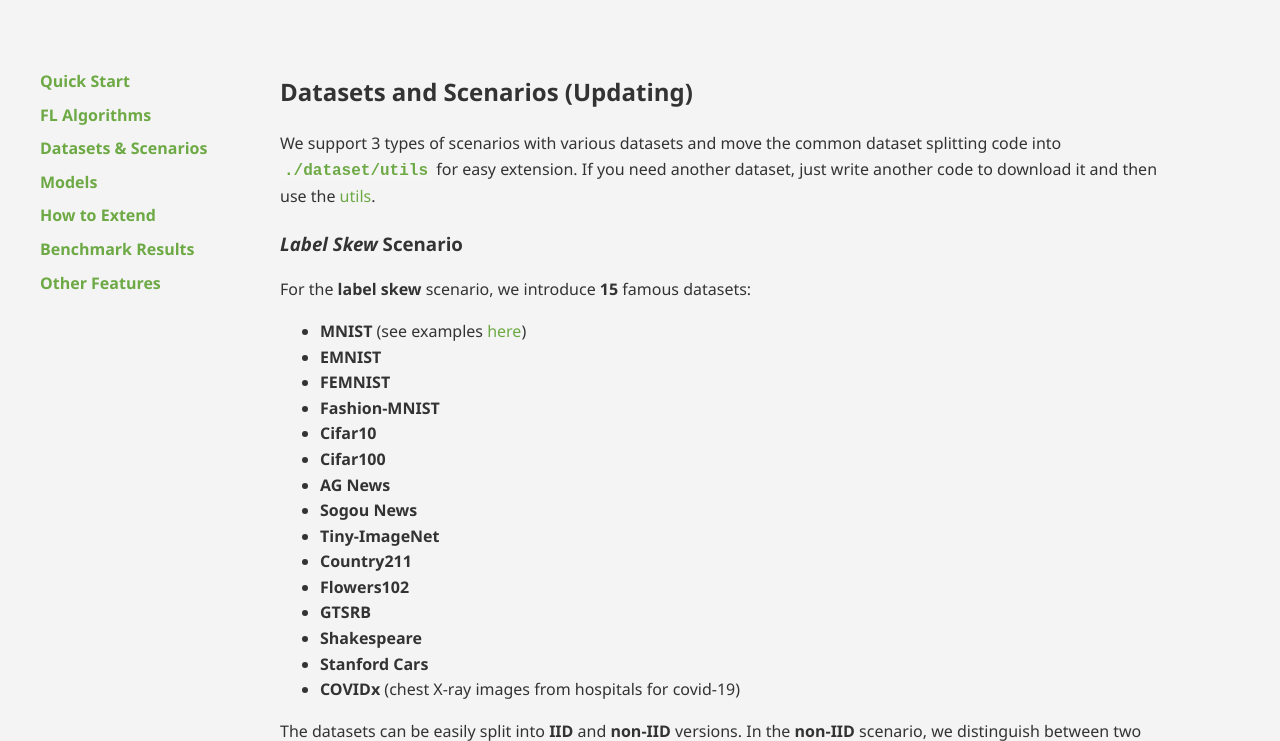
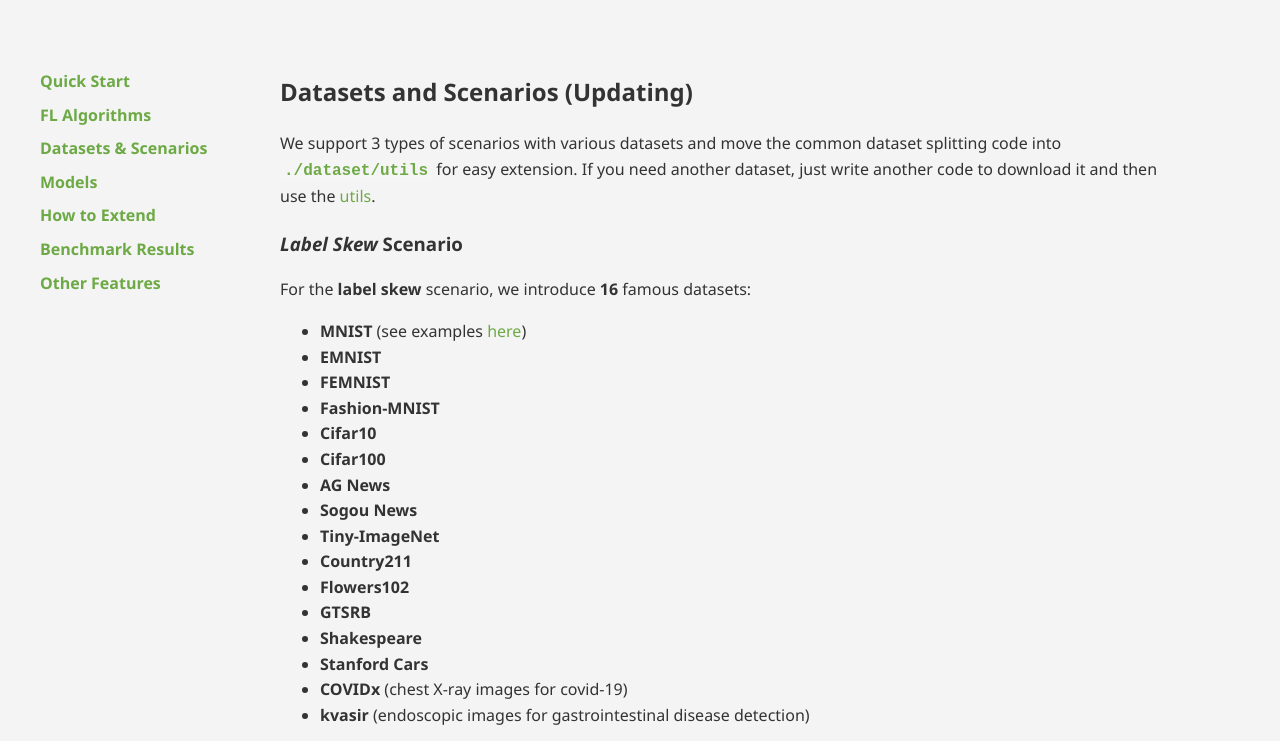
Before and after one commit to fleaf00571/PFLlib, a plain HTML site: page docs/data.html in a window 1280 px wide. Shown: the part 75-816 px from the top of the page. Drawn offline with Linux system fonts and the light colour scheme; no server answers.

Commit message:
add new dataset kvasir

```diff
--- a/docs/data.html
+++ b/docs/data.html
@@ -182,7 +182,7 @@
 
                 <h3><em><strong>Label Skew</strong></em> Scenario</h3>
 
-                <p>For the <strong>label skew</strong> scenario, we introduce <strong>15</strong> famous datasets:</p>
+                <p>For the <strong>label skew</strong> scenario, we introduce <strong>16</strong> famous datasets:</p>
 
                 <ul>
                 <li><strong>MNIST</strong> (see examples <a href="#exp-mnist">here</a>)</li>
@@ -199,7 +199,8 @@
                 <li><strong>GTSRB</strong></li>
                 <li><strong>Shakespeare</strong></li>
                 <li><strong>Stanford Cars</strong></li>
-                <li><strong>COVIDx</strong> (chest X-ray images from hospitals for covid-19)</li>
+                <li><strong>COVIDx</strong> (chest X-ray images for covid-19)</li>
+                <li><strong>kvasir</strong> (endoscopic images for gastrointestinal disease detection)</li>
                 </ul>
 
                 <p>The datasets can be easily split into <strong>IID</strong> and <strong>non-IID</strong> versions. In the <strong>non-IID</strong> scenario, we distinguish between two types of distribution:</p>
```
Also changed, not shown: docs/docs.html (+1 -1 lines), docs/index.html (+1 -1 lines), 1 other file.
